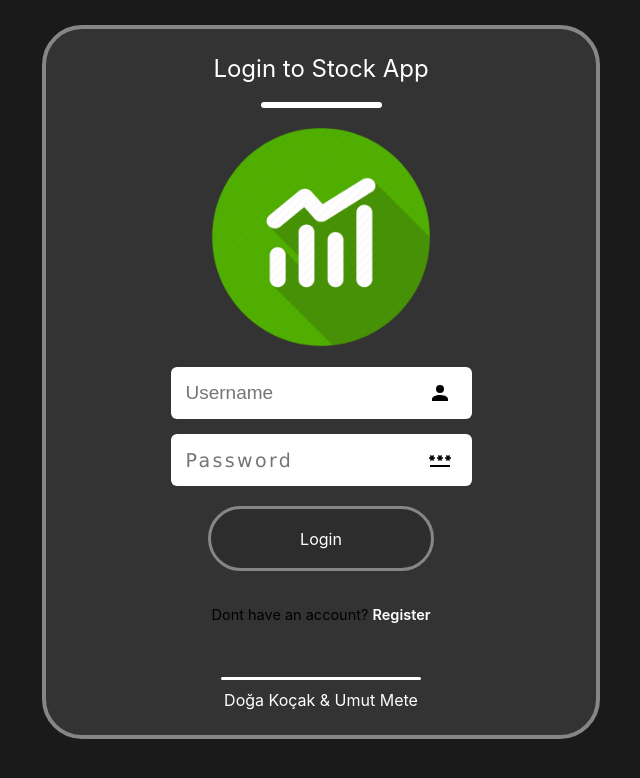
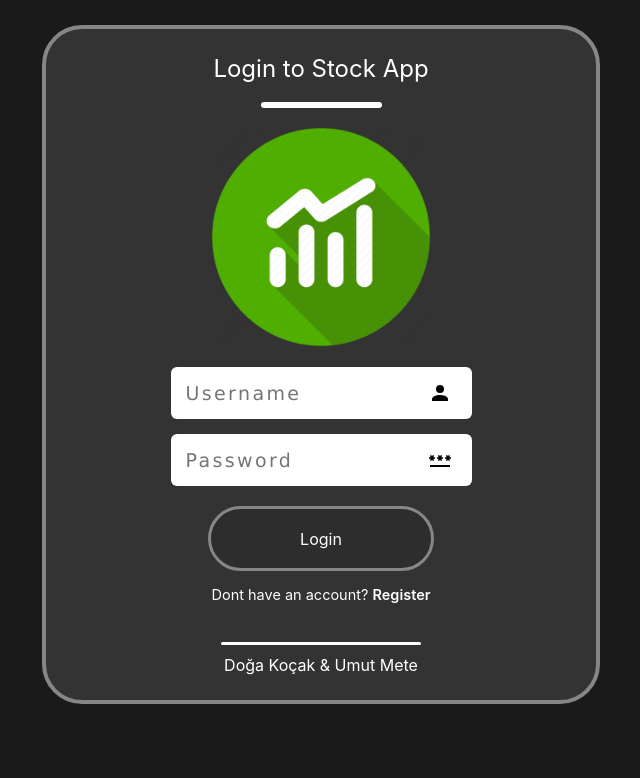
Before and after one commit to dogakocak/TermProjectFrontEnd, a React (Create React App) app: page /login in a window 1280 px wide. Shown: the top 778 px of the page, without its empty margins (319-959 px from the left). Built offline with nearby package versions, Linux system fonts and the light colour scheme.

Commit message:
Login panel changes

```diff
--- a/src/Components/Login/Login.css
+++ b/src/Components/Login/Login.css
@@ -133,7 +133,6 @@
 .container .register-link {
     font-size: 14.5px;
     text-align: center;
-    margin: 20px 0 15px;
 }
 
 .register-link p a {
@@ -145,3 +144,7 @@
 .register-link p a:hover {
     text-decoration: underline;
 }
+
+.register-link p {
+    color: #fff;
+}
--- a/src/Components/Login/Login.jsx
+++ b/src/Components/Login/Login.jsx
@@ -13,7 +13,6 @@ import {Link, useNavigate} from "react-router-dom";
 const Login = ( {onLogin}) => {
     const [username, setUsername] = useState('');
     const [password, setPassword] = useState('');
-    const [message, setMessage] = useState('');
     const navigate = useNavigate();
 
 
@@ -51,6 +50,10 @@ const Login = ( {onLogin}) => {
         })
             .then(response => response.json())
             .then(data => {
+                if (data.status == 401){
+                    showAlert('Kullanıcı adı veya şifre yanlış', 'error');
+                    return;
+                }
                 Cookies.set('isLoggedIn', true);
                 sessionStorage.setItem('accessToken', data["accessToken"]);
                 navigate('/');
@@ -60,6 +63,20 @@ const Login = ( {onLogin}) => {
             });
 
 
+    };
+
+    const showAlert = (message, type) => {
+        const alertDiv = document.createElement('div');
+        alertDiv.className = `alert ${type}`;
+        alertDiv.innerHTML = message;
+
+        // Assuming you have a container element to hold your alerts
+        const alertContainer = document.getElementById('alert-container');
+        alertContainer.appendChild(alertDiv);
+
+        setTimeout(() => {
+            alertContainer.removeChild(alertDiv);
+        }, 2000);
     };
 
 
@@ -76,12 +93,7 @@ const Login = ( {onLogin}) => {
                 <div className='underline'></div>
                 <img src={login_icon} alt='Login Icon'/>
             </div>
-            {message && (
-                <div className='alert'>
-                    <span className='closebtn' onClick={() => setMessage('')}>&times;</span>
-                    {message}
-                </div>
-            )}
+            <div id="alert-container"></div>
             <div className='inputs'>
                 <div className='input'>
                     <input
@@ -118,7 +130,6 @@ const Login = ( {onLogin}) => {
                     Dont have an account? <Link to="/register">Register</Link>
                 </p>
             </div>
-
             <div className='underline-footer'></div>
             <div className='footer-text'>Doğa Koçak & Umut Mete</div>
         </div>
--- a/src/Components/Profile/Profile.css
+++ b/src/Components/Profile/Profile.css
@@ -89,3 +89,8 @@ input[type='password'] {
     font-family: Verdana;
     letter-spacing: 0.125em
 }
+
+input[type='text'] {
+    font-family: Verdana;
+    letter-spacing: 0.125em
+}
```
